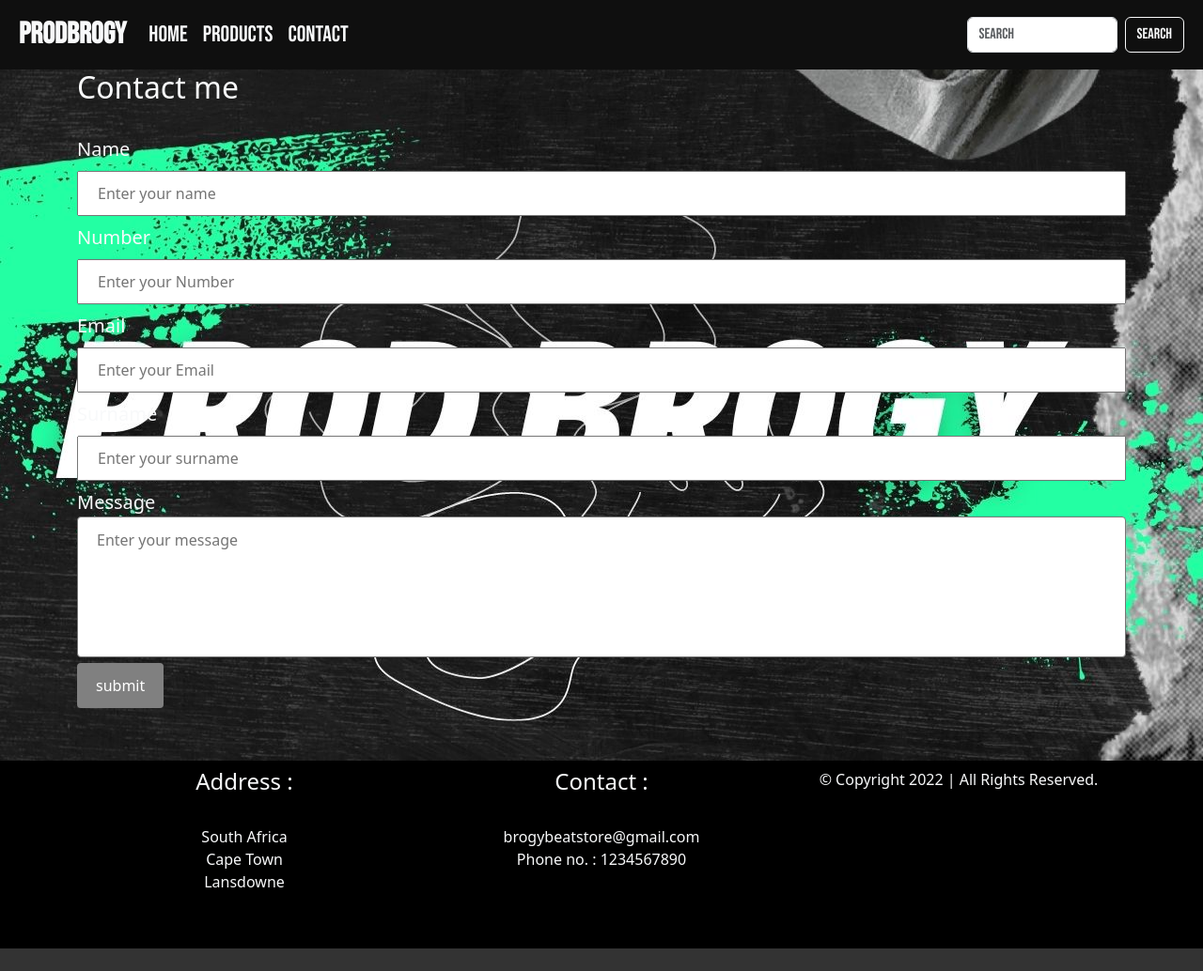
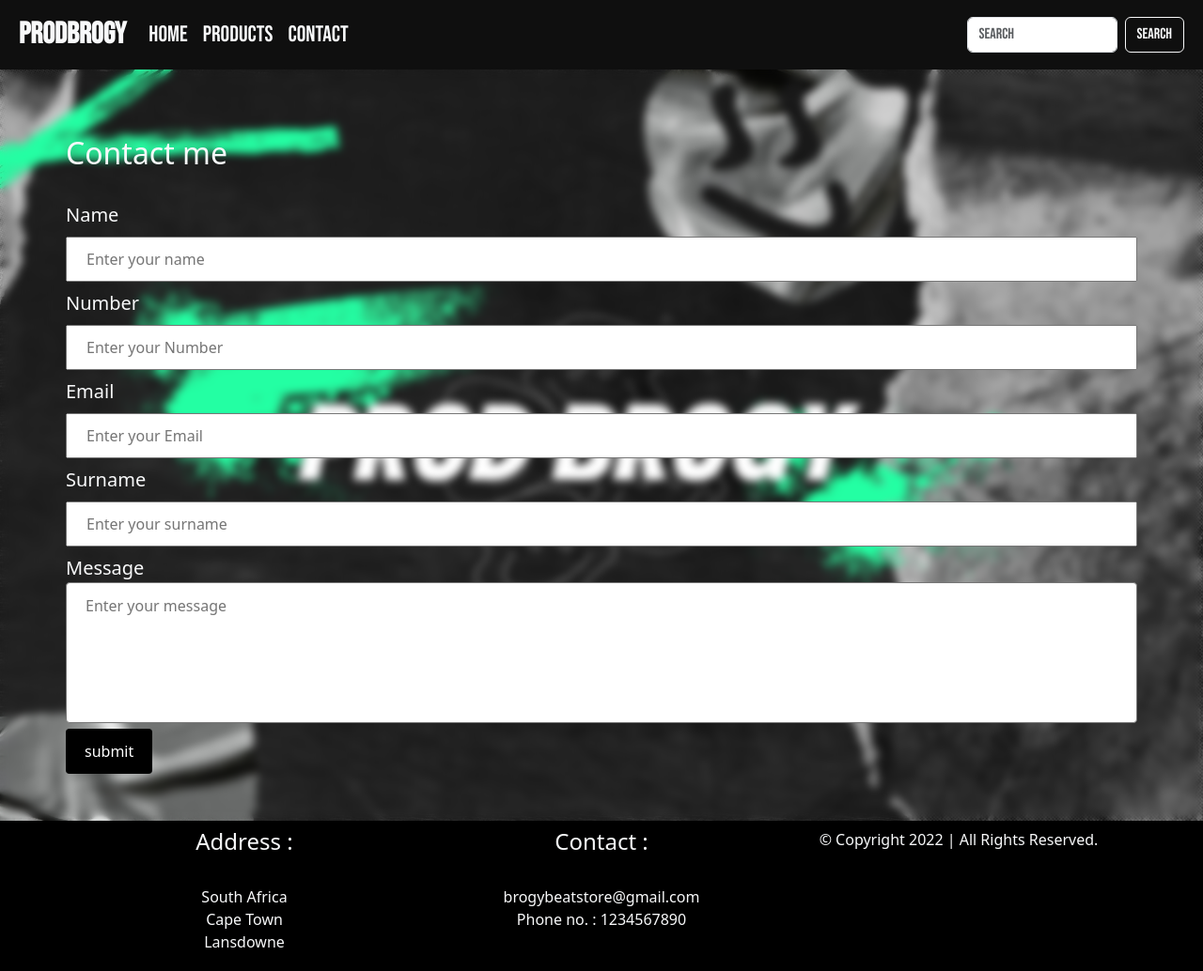
Before and after one commit to Brogy-alt/My-website, a plain HTML site: page Html/contact.html in a window 1280 px wide. Shown: the whole page at 94% size. Before the commit the page ends 1010 px from the top, so only its background shows below. Drawn offline with nearby package versions, Linux system fonts and the light colour scheme.

Commit message:
updated contact

```diff
--- a/Html/contact.html
+++ b/Html/contact.html
@@ -38,10 +38,15 @@
           </nav>
     </header>
 
-    <div class="contact-page">
-        <div class="container">
+    <div class="contact-page"
+    style="background-image: url(../Assets/Imgs/youtube\ logo.jpg); width: 100vw;
+    height: 100vh;
+    background-repeat: no-repeat;
+    background-size: cover;
+    background-position: center; ">
 
-            <div class="contact">
+
+            <div class="contact" >
                 <h2 class="text-light">Contact me</h2>
                 <form action="https://formspree.io/f/xbjbywjp" method="POST"><br>
                     <div>
@@ -65,7 +70,7 @@
                         <textarea name="message" cols="45" rows="5" placeholder="Enter your message" required></textarea>
                     </div>
                     <div class="button">
-                        <input type="submit" value="submit">
+                        <input class="btn bg-black" type="submit" value="submit">
                     </div>
                     <br>
 
@@ -73,7 +78,7 @@
             </div>
 
         </div>
-    </div>
+
 
     <footer>
 
--- a/Styles/contact.css
+++ b/Styles/contact.css
@@ -10,6 +10,7 @@ body {
     height: 100vh;
     width: 100vw;
     overflow-x: hidden;
+
 }
 header {
     top: 0;
@@ -27,8 +28,6 @@ footer {
   div.gradient {
     position: absolute;
     right: 0;
-    bottom: px;
-    /* width: 100%; */
     height: 50%;
     z-index: 2;
     background: linear-gradient(rgba(176, 175, 175, 0), rgba( 0, 0,0,1));
@@ -78,13 +77,15 @@ header{
 .contact-page{
 
     background-image: url(../Assets/Imgs/youtube\ logo.jpg);
-    background-position: center;
-    backdrop-filter: blur(30px);
+
 }
 
 .contact {
-    background-color: transparent;
-    /* backdrop-filter: blur(5px); */
+
+    backdrop-filter: blur(5px);
+    width: 100%;
+    height: 100%;
+    padding:70px ;
 }
 
 
@@ -142,3 +143,24 @@ textarea:hover {
         display:block;
     }
 }
+
+@media screen and (min-width: 800px){
+
+    .contact-page{
+        width: 100%;
+    }
+}
+
+@media screen and (min-width: 400px){
+
+    .contact-page{
+        width: 100%;
+    }
+}
+
+@media screen and (min-width: 200px){
+
+    .contact-page{
+        width: 100%;
+    }
+}
```
